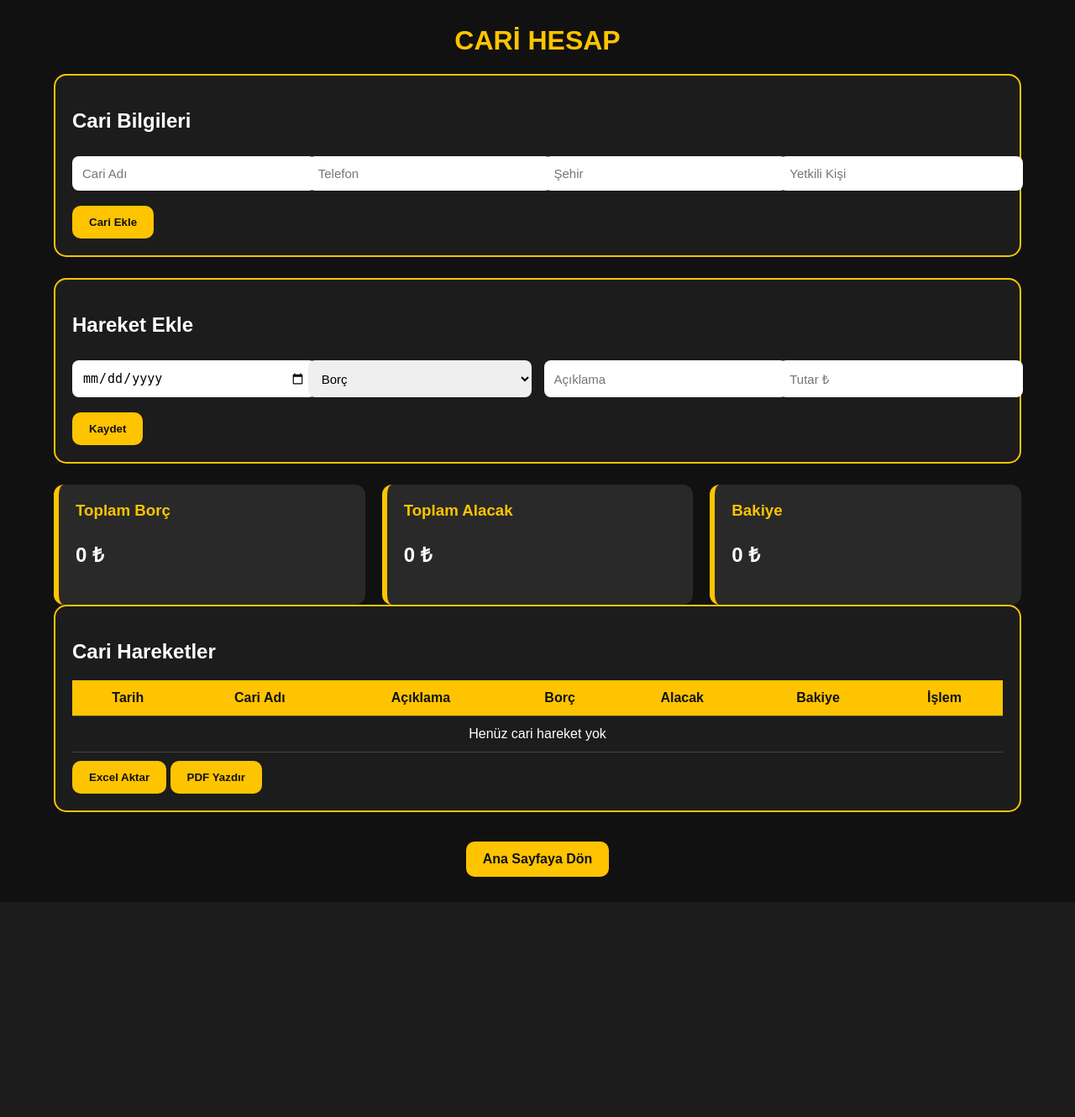
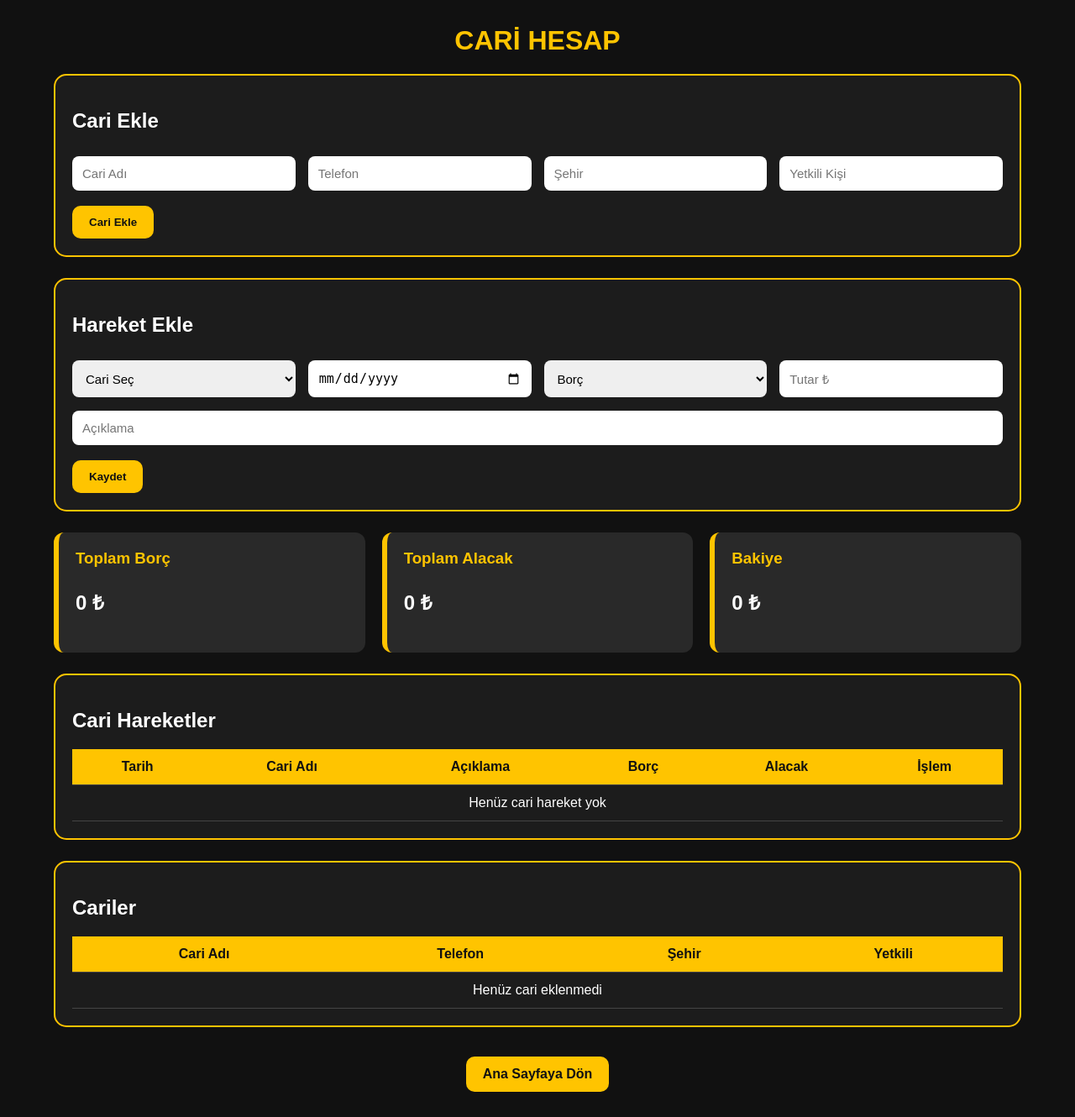
Before and after one commit to alicandvc38-netizen/vizyon-stok, a Flask app: page /cari in a window 1280 px wide. Shown: the whole page at 84% size. Before the commit the page ends 1044 px from the top, so only its background shows below. Run offline with Flask 3, Linux system fonts and the light colour scheme; data that the repository does not hold is empty.

Commit message:
Update cari.html

```diff
--- a/templates/cari.html
+++ b/templates/cari.html
@@ -4,113 +4,22 @@
     <meta charset="UTF-8">
     <title>Cari Hesap - Vizyon Stok</title>
     <style>
-        body {
-            margin: 0;
-            font-family: Arial, sans-serif;
-            background: #111;
-            color: white;
-        }
-
-        .container {
-            width: 90%;
-            margin: 30px auto;
-        }
-
-        h1 {
-            text-align: center;
-            color: #ffc400;
-        }
-
-        .card {
-            background: #1c1c1c;
-            border: 2px solid #ffc400;
-            border-radius: 15px;
-            padding: 20px;
-            margin-bottom: 25px;
-        }
-
-        input, select {
-            width: 100%;
-            padding: 12px;
-            margin: 8px 0;
-            border-radius: 8px;
-            border: none;
-            font-size: 15px;
-        }
-
-        button, .btn {
-            background: #ffc400;
-            color: #111;
-            padding: 12px 20px;
-            border: none;
-            border-radius: 10px;
-            font-weight: bold;
-            cursor: pointer;
-            text-decoration: none;
-            display: inline-block;
-            margin-top: 10px;
-        }
-
-        button:hover, .btn:hover {
-            background: #e0aa00;
-        }
-
-        .grid {
-            display: grid;
-            grid-template-columns: repeat(4, 1fr);
-            gap: 15px;
-        }
-
-        .summary {
-            display: grid;
-            grid-template-columns: repeat(3, 1fr);
-            gap: 20px;
-        }
-
-        .summary-box {
-            background: #292929;
-            border-left: 6px solid #ffc400;
-            padding: 20px;
-            border-radius: 12px;
-        }
-
-        .summary-box h3 {
-            color: #ffc400;
-            margin: 0;
-        }
-
-        .summary-box p {
-            font-size: 24px;
-            font-weight: bold;
-        }
-
-        table {
-            width: 100%;
-            border-collapse: collapse;
-            background: #1c1c1c;
-        }
-
-        th, td {
-            padding: 12px;
-            border-bottom: 1px solid #444;
-            text-align: center;
-        }
-
-        th {
-            background: #ffc400;
-            color: #111;
-        }
-
-        .back {
-            text-align: center;
-            margin-top: 25px;
-        }
-
-        @media(max-width: 900px) {
-            .grid, .summary {
-                grid-template-columns: 1fr;
-            }
-        }
+        body { margin:0; font-family:Arial; background:#111; color:white; }
+        .container { width:90%; margin:30px auto; }
+        h1 { text-align:center; color:#ffc400; }
+        .card { background:#1c1c1c; border:2px solid #ffc400; border-radius:15px; padding:20px; margin-bottom:25px; }
+        input, select { width:100%; padding:12px; margin:8px 0; border-radius:8px; border:none; font-size:15px; box-sizing:border-box; }
+        button, .btn { background:#ffc400; color:#111; padding:12px 20px; border:none; border-radius:10px; font-weight:bold; cursor:pointer; text-decoration:none; display:inline-block; margin-top:10px; }
+        .grid { display:grid; grid-template-columns:repeat(4,1fr); gap:15px; }
+        .summary { display:grid; grid-template-columns:repeat(3,1fr); gap:20px; margin-bottom:25px; }
+        .summary-box { background:#292929; border-left:6px solid #ffc400; padding:20px; border-radius:12px; }
+        .summary-box h3 { color:#ffc400; margin:0; }
+        .summary-box p { font-size:24px; font-weight:bold; }
+        table { width:100%; border-collapse:collapse; background:#1c1c1c; }
+        th, td { padding:12px; border-bottom:1px solid #444; text-align:center; }
+        th { background:#ffc400; color:#111; }
+        .back { text-align:center; margin-top:25px; }
+        @media(max-width:900px){ .grid,.summary{grid-template-columns:1fr;} }
     </style>
 </head>
 <body>
@@ -120,48 +29,61 @@
     <h1>CARİ HESAP</h1>
 
     <div class="card">
-        <h2>Cari Bilgileri</h2>
-        <form>
+        <h2>Cari Ekle</h2>
+        <form method="POST">
+            <input type="hidden" name="islem" value="cari_ekle">
             <div class="grid">
-                <input type="text" placeholder="Cari Adı">
-                <input type="text" placeholder="Telefon">
-                <input type="text" placeholder="Şehir">
-                <input type="text" placeholder="Yetkili Kişi">
+                <input type="text" name="ad" placeholder="Cari Adı" required>
+                <input type="text" name="telefon" placeholder="Telefon">
+                <input type="text" name="sehir" placeholder="Şehir">
+                <input type="text" name="yetkili" placeholder="Yetkili Kişi">
             </div>
-            <button type="button">Cari Ekle</button>
+            <button type="submit">Cari Ekle</button>
         </form>
     </div>
 
     <div class="card">
         <h2>Hareket Ekle</h2>
-        <form>
+        <form method="POST">
+            <input type="hidden" name="islem" value="hareket_ekle">
+
             <div class="grid">
-                <input type="date">
-                <select>
+                <select name="cari_id" required>
+                    <option value="">Cari Seç</option>
+                    {% for cari in cariler %}
+                    <option value="{{ cari.id }}">{{ cari.ad }}</option>
+                    {% endfor %}
+                </select>
+
+                <input type="date" name="tarih" required>
+
+                <select name="tip" required>
                     <option>Borç</option>
                     <option>Alacak</option>
                 </select>
-                <input type="text" placeholder="Açıklama">
-                <input type="number" placeholder="Tutar ₺">
+
+                <input type="number" name="tutar" placeholder="Tutar ₺" required>
             </div>
-            <button type="button">Kaydet</button>
+
+            <input type="text" name="aciklama" placeholder="Açıklama">
+            <button type="submit">Kaydet</button>
         </form>
     </div>
 
     <div class="summary">
         <div class="summary-box">
             <h3>Toplam Borç</h3>
-            <p>0 ₺</p>
+            <p>{{ toplam_borc }} ₺</p>
         </div>
 
         <div class="summary-box">
             <h3>Toplam Alacak</h3>
-            <p>0 ₺</p>
+            <p>{{ toplam_alacak }} ₺</p>
         </div>
 
         <div class="summary-box">
             <h3>Bakiye</h3>
-            <p>0 ₺</p>
+            <p>{{ bakiye }} ₺</p>
         </div>
     </div>
 
@@ -176,19 +98,70 @@
                     <th>Açıklama</th>
                     <th>Borç</th>
                     <th>Alacak</th>
-                    <th>Bakiye</th>
                     <th>İşlem</th>
                 </tr>
             </thead>
             <tbody>
+                {% for h in hareketler %}
                 <tr>
-                    <td colspan="7">Henüz cari hareket yok</td>
+                    <td>{{ h.tarih }}</td>
+                    <td>{{ h.cari_ad }}</td>
+                    <td>{{ h.aciklama }}</td>
+
+                    <td>
+                        {% if h.tip == "Borç" %}
+                            {{ h.tutar }} ₺
+                        {% else %}
+                            -
+                        {% endif %}
+                    </td>
+
+                    <td>
+                        {% if h.tip == "Alacak" %}
+                            {{ h.tutar }} ₺
+                        {% else %}
+                            -
+                        {% endif %}
+                    </td>
+
+                    <td>{{ h.tip }}</td>
                 </tr>
+                {% else %}
+                <tr>
+                    <td colspan="6">Henüz cari hareket yok</td>
+                </tr>
+                {% endfor %}
             </tbody>
         </table>
+    </div>
 
-        <button type="button">Excel Aktar</button>
-        <button type="button">PDF Yazdır</button>
+    <div class="card">
+        <h2>Cariler</h2>
+
+        <table>
+            <thead>
+                <tr>
+                    <th>Cari Adı</th>
+                    <th>Telefon</th>
+                    <th>Şehir</th>
+                    <th>Yetkili</th>
+                </tr>
+            </thead>
+            <tbody>
+                {% for cari in cariler %}
+                <tr>
+                    <td>{{ cari.ad }}</td>
+                    <td>{{ cari.telefon }}</td>
+                    <td>{{ cari.sehir }}</td>
+                    <td>{{ cari.yetkili }}</td>
+                </tr>
+                {% else %}
+                <tr>
+                    <td colspan="4">Henüz cari eklenmedi</td>
+                </tr>
+                {% endfor %}
+            </tbody>
+        </table>
     </div>
 
     <div class="back">
```
